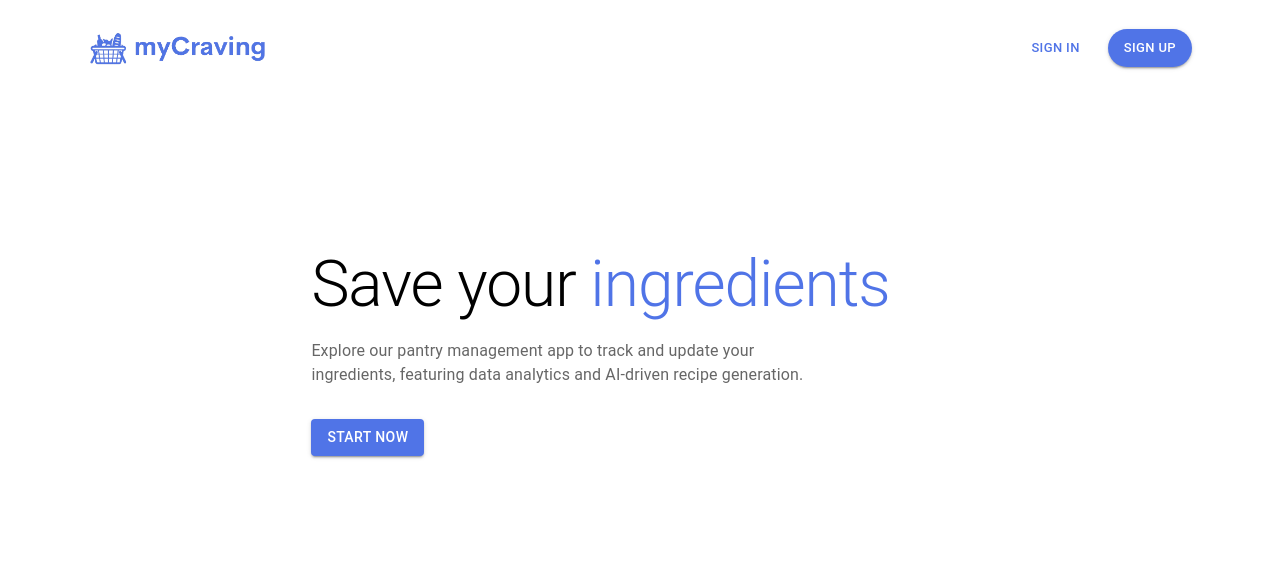
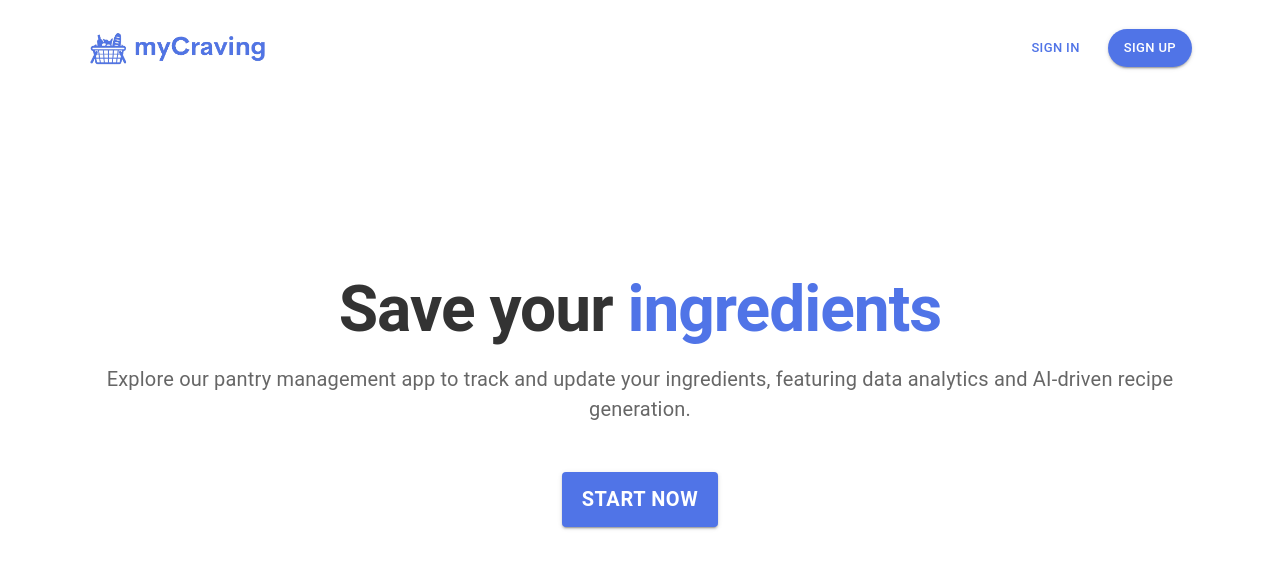
Before and after one commit to Jeffuz/myCraving, a Next.js app in the folder my-app/: page / in a window 1280 px wide. Shown: the top 568 px of the page. Built offline with nearby package versions, Linux system fonts and the light colour scheme.

Commit message:
Forgot to push landing page

```diff
--- a/my-app/src/components/Hero.tsx
+++ b/my-app/src/components/Hero.tsx
@@ -5,30 +5,29 @@ import Box from "@mui/material/Box";
 import Button from "@mui/material/Button";
 import Container from "@mui/material/Container";
 import Stack from "@mui/material/Stack";
-import TextField from "@mui/material/TextField";
 import Typography from "@mui/material/Typography";
 import Link from "next/link";
 
 export default function Hero() {
   return (
-    <Box id="hero">
+    <Box id="hero" sx={{ minHeight: "100vh" }}>
       <Container
         sx={{
           display: "flex",
           flexDirection: "column",
           alignItems: "center",
-          pb: { xs: 8, sm: 12 },
+          justifyContent: "center",
+          height: "100vh",
+          textAlign: "center",
         }}
       >
-        <Stack spacing={2} useFlexGap sx={{ width: { xs: "100%", sm: "70%" } }}>
+        <Stack spacing={2} sx={{ width: "100%" }}>
           <Typography
             variant="h1"
             sx={{
-              display: "flex",
-              flexDirection: { xs: "column", md: "row" },
-              alignSelf: "left",
-              textAlign: "center",
               fontSize: "clamp(3.5rem, 10vw, 4rem)",
+              fontWeight: "bold",
+              color: "#333",
             }}
           >
             Save your&nbsp;
@@ -38,15 +37,15 @@ export default function Hero() {
               sx={{
                 fontSize: "clamp(3rem, 10vw, 4rem)",
                 color: "#5074E7",
+                fontWeight: "bold",
               }}
             >
               ingredients
             </Typography>
           </Typography>
           <Typography
-            textAlign="left"
             color="text.secondary"
-            sx={{ alignSelf: "left", width: { sm: "100%", md: "80%" } }}
+            sx={{ fontSize: "1.25rem" }}
           >
             Explore our pantry management app to track and update your
             ingredients, featuring data analytics and AI-driven recipe
@@ -54,10 +53,8 @@ export default function Hero() {
           </Typography>
           <Stack
             direction={{ xs: "column", sm: "row" }}
-            alignSelf="left"
-            spacing={1}
-            useFlexGap
-            sx={{ pt: 2, width: { xs: "100%", sm: "auto" } }}
+            spacing={2}
+            sx={{ pt: 4, width: "100%", justifyContent: "center" }}
           >
             <Link href="/dashboard" passHref>
               <Button
@@ -67,7 +64,9 @@ export default function Hero() {
                   "&:hover": {
                     backgroundColor: "rgba(64, 99, 201, 0.9)",
                   },
-                  textDecoration: "none",
+                  fontSize: "1.25rem",
+                  fontWeight: "bold",
+                  padding: "10px 20px",
                 }}
               >
                 Start now
```
